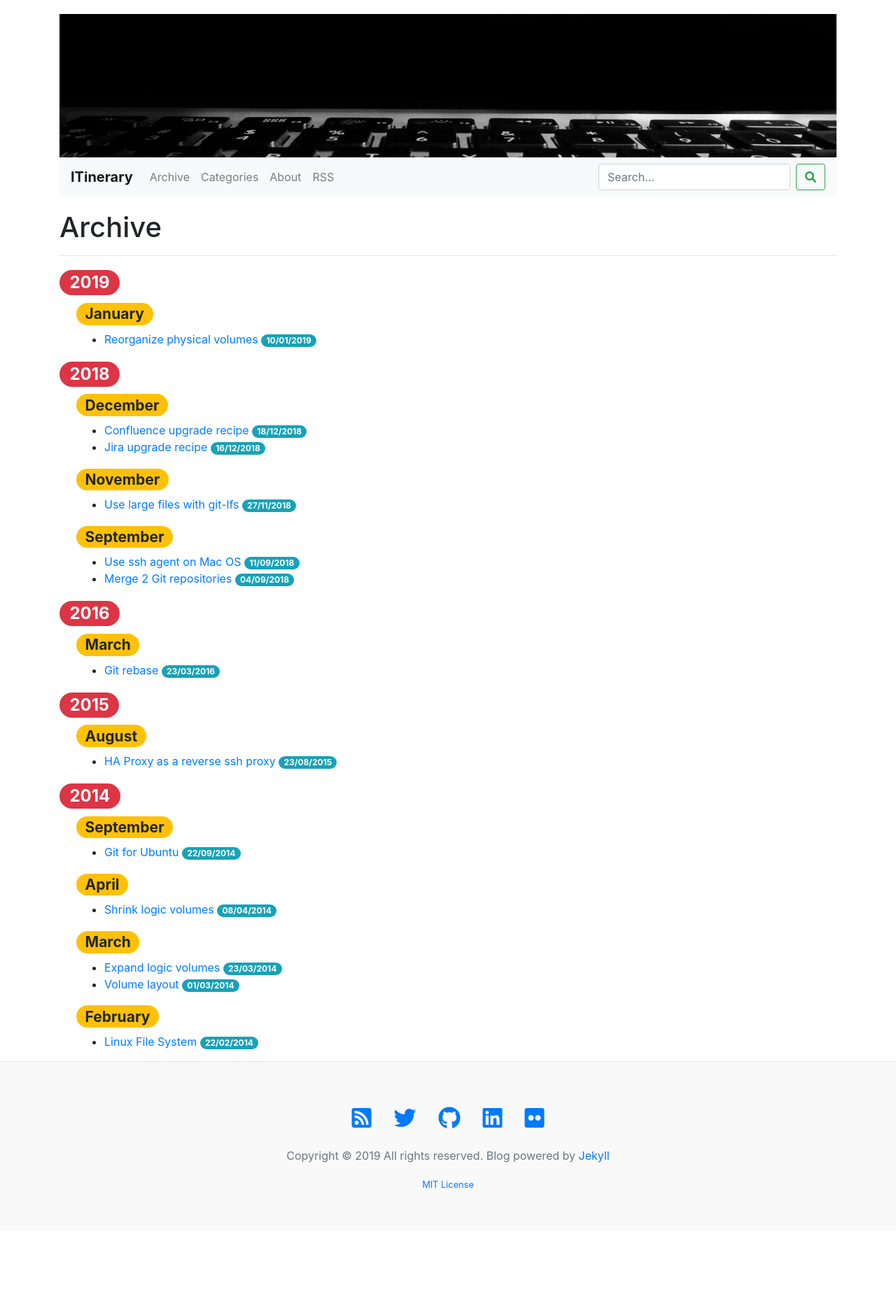
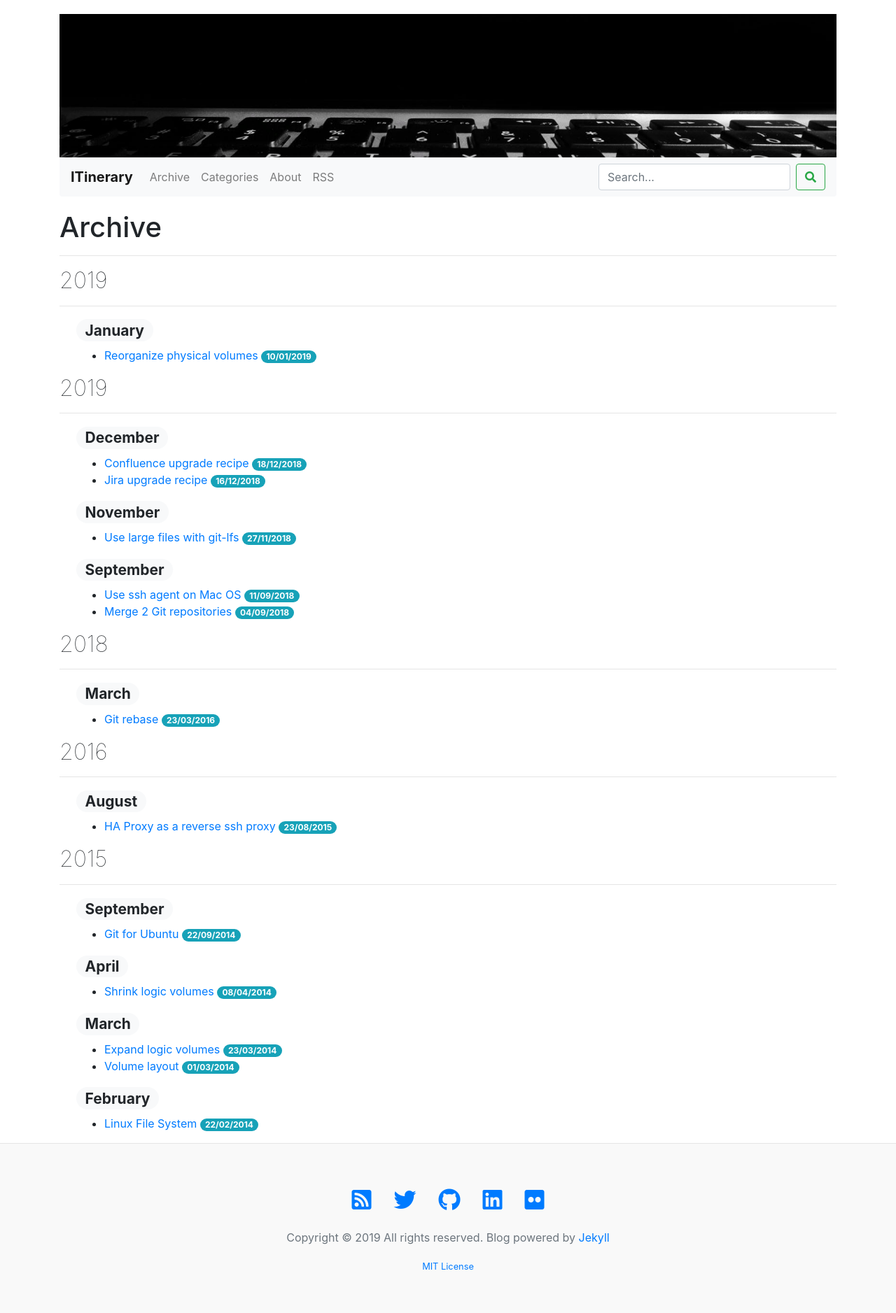
Before and after one commit to cgerull/tstit, a Jekyll site: the page built from archive.html, in a window 1280 px wide. Shown: the whole page at 70% size. Built offline with Jekyll 4.4.1, drawn with Linux system fonts in a browser that asks for light colours; before the commit the page ends 1760 px from its top, so only the background shows below that.

Commit message:
Change appearance archives.

```diff
--- a/_sass/_custom.scss
+++ b/_sass/_custom.scss
@@ -34,16 +34,10 @@
 }
 
 .banner_section {
- // float: center;
   width: 100%;
   height: 100%;
-  // overflow: hidden;
-  // background: url(/assets/img/banner.jpg) center center no-repeat fixed;
-  // background-size: cover;
-  // text-align: center;
-  // color: #fff;
 }
 
-.navbar_low {
-
+.year {
+  font-weight: lighter;
 }
--- a/archive.html
+++ b/archive.html
@@ -14,8 +14,10 @@ description: All post entries ordered by date.
 {% capture next_month %}{{ post.previous.date | date: "%B" }}{% endcapture %}
 
 {% if forloop.first %}
-<h2><span class="badge badge-pill badge-danger">{{ this_year }}</span></h2>
-<h3 class='pl-4'><span class="badge badge-pill badge-warning">{{ this_month }}</span></h3>
+<!-- >h2><span class="badge badge-pill badge-secondary">{{ this_year }}</span></h2> -->
+<h2><span class="year">{{ this_year }}</span></h2>
+<hr>
+<h3 class='pl-4'><span class="badge badge-pill badge-light">{{ this_month }}</span></h3>
 <div class='pl-4'>
     <ul>
         {% endif %}
@@ -28,15 +30,17 @@ description: All post entries ordered by date.
 {% if this_year != next_year %}
 </ul>
 </div>
-<h2><span class="badge badge-pill badge-danger">{{ next_year }}</span></h2>
-<h3 class='pl-4'><span class="badge badge-pill badge-warning">{{ next_month }}</span></h3>
+<!-- <h2><span class="badge badge-pill badge-secondary">{{ next_year }}</span></h2> -->
+<h2><span class="year">{{ this_year }}</span></h2>
+<hr>
+<h3 class='pl-4'><span class="badge badge-pill badge-light">{{ next_month }}</span></h3>
 <div class='pl-4'>
     <ul>
         {% else %}
         {% if this_month != next_month %}
     </ul>
 </div>
-<h3 class='pl-4'><span class="badge badge-pill badge-warning">{{ next_month }}</span></h3>
+<h3 class='pl-4'><span class="badge badge-pill badge-light">{{ next_month }}</span></h3>
 <div class='pl-4'>
     <ul>
         {% endif %}
```
